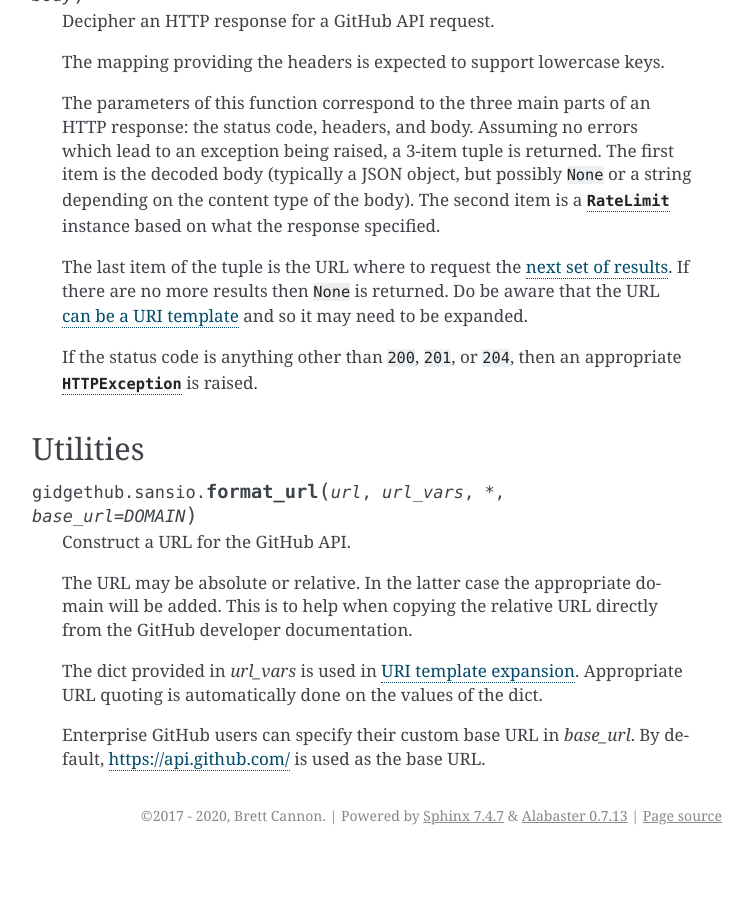
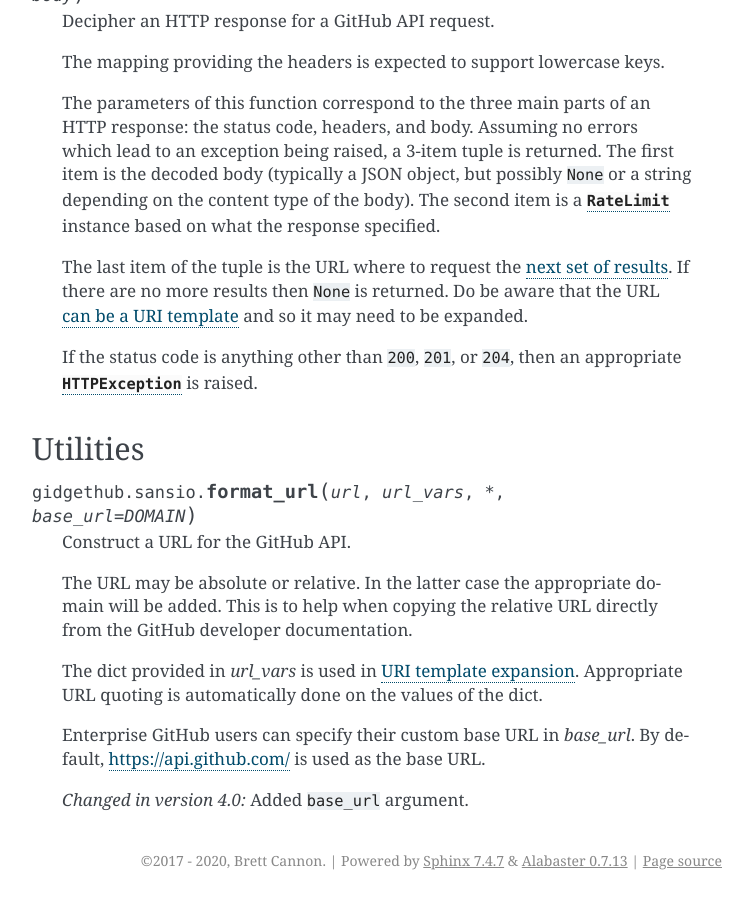
Before and after one commit to gidgethub/gidgethub, a Sphinx documentation site: the page built from docs/sansio.rst, in a window 1280 px wide and 900 px high, scrolled down 4091 px. Shown: the whole window, without its empty margins (388-1141 px from the left). Built offline with Sphinx 7.4.7, drawn with Linux system fonts in a browser that asks for light colours; pages that are not in the unit, such as notebooks, are missing from menus; before the commit the page ends 4946 px from its top, so only the background shows below that.

Commit message:
Add the versionchanged in sansio.format_url documentation (#112)
This was mentioned in changelog but not in this part of the doc.

```diff
--- a/docs/sansio.rst
+++ b/docs/sansio.rst
@@ -256,3 +256,7 @@ Utilities
 
     Enterprise GitHub users can specify their custom base URL in *base_url*.
     By default, https://api.github.com/ is used as the base URL.
+
+    .. versionchanged:: 4.0
+
+       Added ``base_url`` argument.
```
